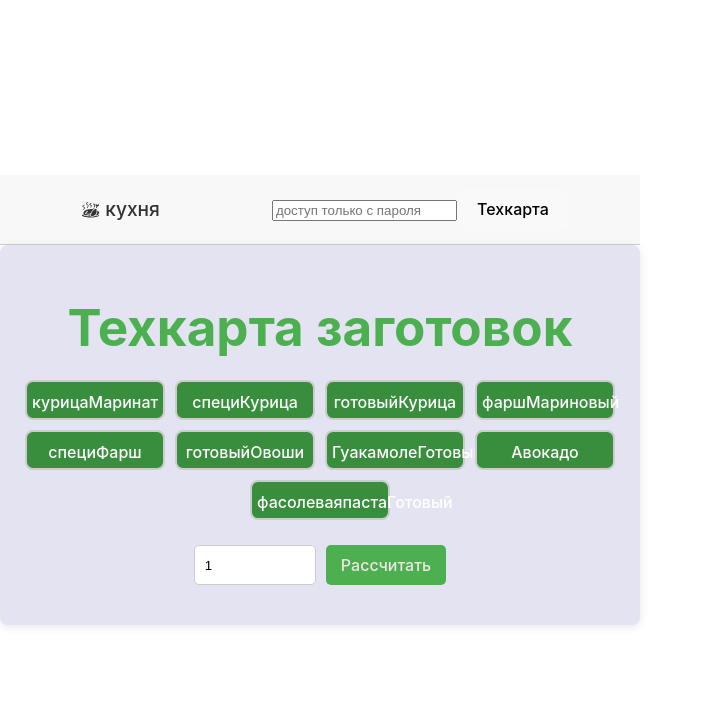
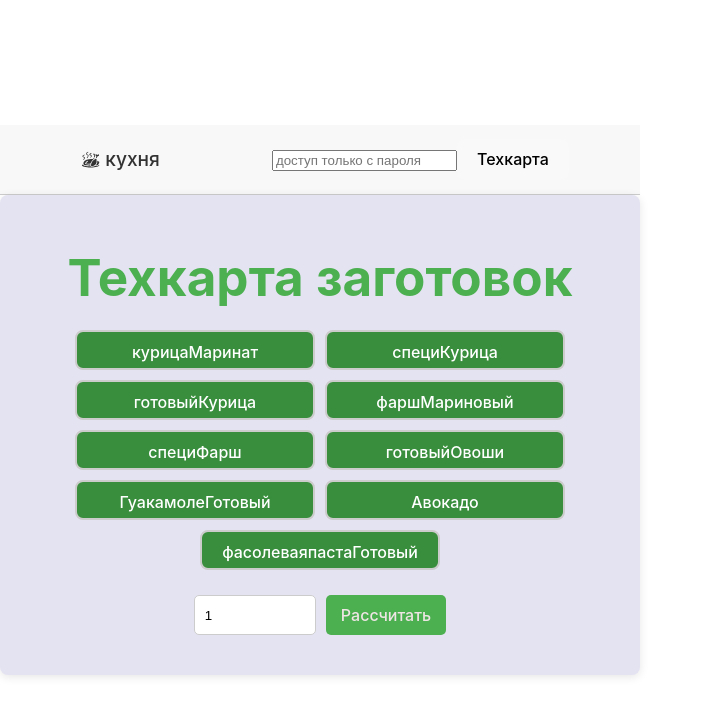
Before and after one commit to abazdev34/manager, a React (Vite) app: page /Texkarta in a window 1280 px wide. Shown: the top 716 px of the page, without its empty margins (0-703 px from the left). Built offline with nearby package versions, Linux system fonts and the light colour scheme.

Commit message:
ччфчфчфф

```diff
--- a/src/texkarta/texkarta.scss
+++ b/src/texkarta/texkarta.scss
@@ -67,7 +67,7 @@ $background-color: #e4e3f2; // Светлый фон
             margin: 5px;
             cursor: pointer;
             transition: background-color 0.3s, color 0.3s;
-            width: 140px; // Устанавливаем ширину кнопки
+            width: 240px; // Устанавливаем ширину кнопки
             height: 40px; // Устанавливаем высоту кнопки
 
             &.main-dish {
```
